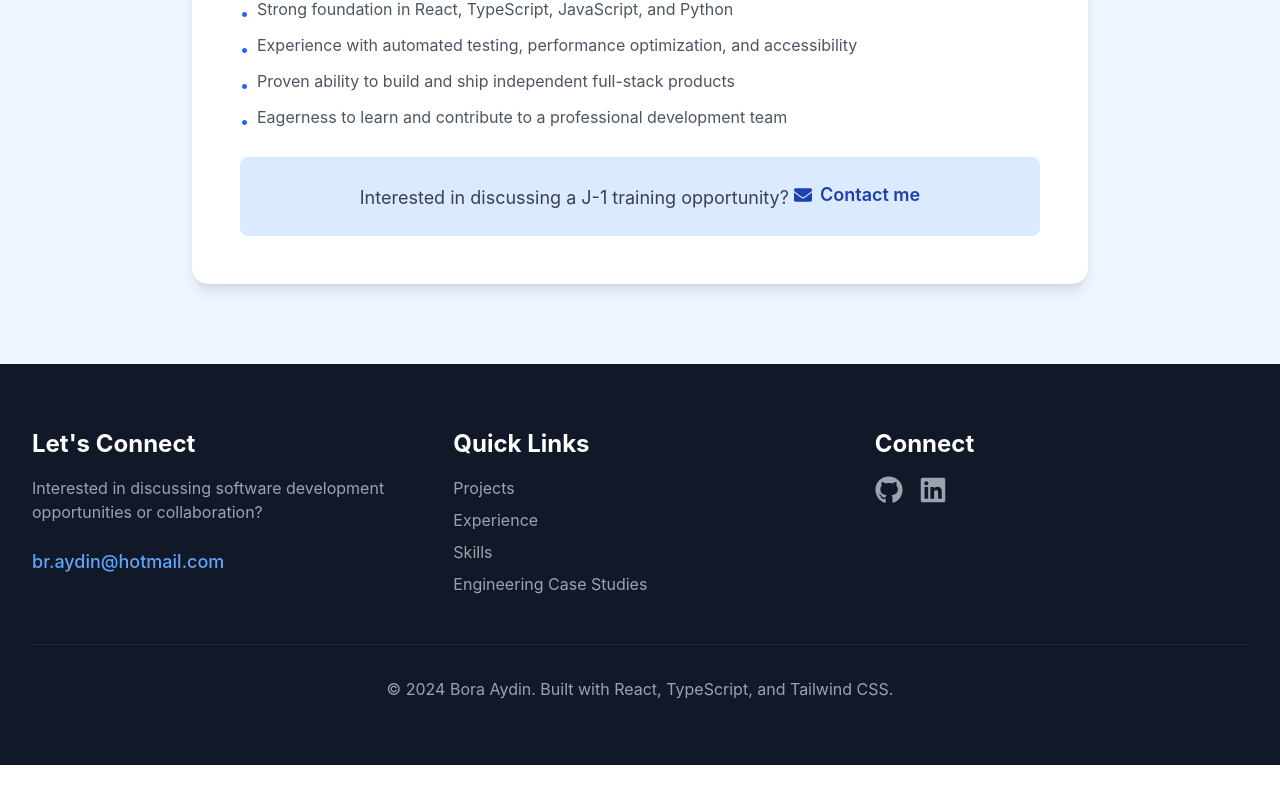
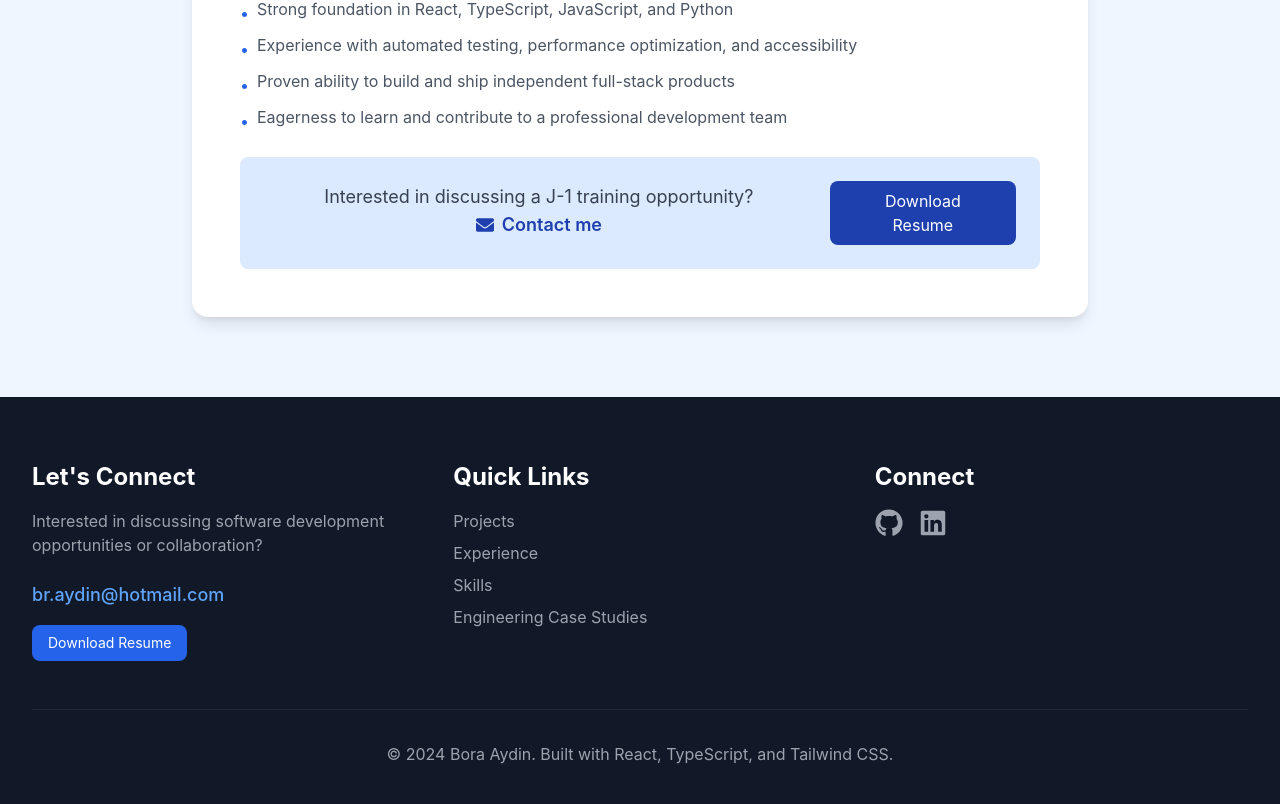
Before and after one commit to SkyBlueHeat/FS-Web-Portfolio-Challenge, a React (Vite) app: page / in a window 1280 px wide. Shown: the part 11165-11969 px from the top of the page. Before the commit the page ends 11930 px from the top, so only its background shows below. Built offline with nearby package versions, Linux system fonts and the light colour scheme; a web font is replaced by a local one.

Commit message:
Add resume PDF and make download buttons functional
- Added Bora_Aydin_J1_Resume.pdf to public folder
- Updated Hero section download button to link to resume
- Added download button to J-1 section
- Added download button to footer contact section
- All download buttons now use the same resume file

```diff
--- a/src/components/Footer.jsx
+++ b/src/components/Footer.jsx
@@ -36,9 +36,16 @@ const Footer = () => {
             </p>
             <a
               href="mailto:br.aydin@hotmail.com"
-              className="text-blue-400 hover:text-blue-300 text-lg font-medium"
+              className="text-blue-400 hover:text-blue-300 text-lg font-medium block mb-4"
             >
               br.aydin@hotmail.com
+            </a>
+            <a
+              href="/Bora_Aydin_J1_Resume.pdf"
+              download="Bora_Aydin_J1_Resume.pdf"
+              className="inline-block px-4 py-2 bg-blue-600 text-white rounded-lg hover:bg-blue-500 transition-colors text-sm"
+            >
+              Download Resume
             </a>
           </div>
 
--- a/src/components/Hero.jsx
+++ b/src/components/Hero.jsx
@@ -41,7 +41,8 @@ const Hero = () => {
                 View Projects
               </a>
               <a
-                href="#"
+                href="/Bora_Aydin_J1_Resume.pdf"
+                download="Bora_Aydin_J1_Resume.pdf"
                 className="px-8 py-3 bg-gray-100 text-gray-900 rounded-md text-lg font-medium hover:bg-gray-200 transition-colors text-center"
               >
                 Download Resume
--- a/src/components/J1Section.jsx
+++ b/src/components/J1Section.jsx
@@ -90,6 +90,7 @@ const J1Section = () => {
               </div>
 
               <div className="bg-blue-100 rounded-lg p-6 mt-6">
+                <div className="flex flex-col sm:flex-row gap-4 justify-center items-center">
                   <p className="text-gray-700 text-center text-lg">
                     Interested in discussing a J-1 training opportunity?{' '}
                     <a
@@ -100,6 +101,14 @@ const J1Section = () => {
                       Contact me
                     </a>
                   </p>
+                  <a
+                    href="/Bora_Aydin_J1_Resume.pdf"
+                    download="Bora_Aydin_J1_Resume.pdf"
+                    className="px-6 py-2 bg-blue-800 text-white rounded-lg hover:bg-blue-700 transition-colors text-center"
+                  >
+                    Download Resume
+                  </a>
+                </div>
               </div>
             </div>
           </div>
```
Also changed, not shown: 1 other file (tests, documents, lock files or other folders). Lines whose indentation alone changed are shown as unchanged.
